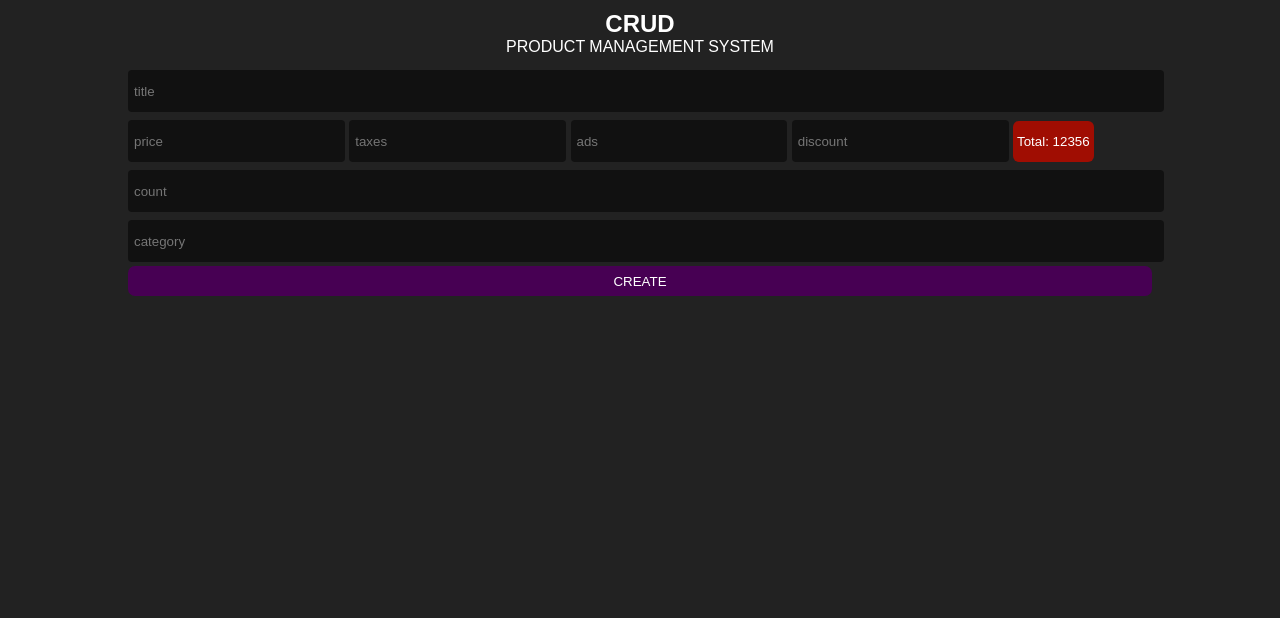
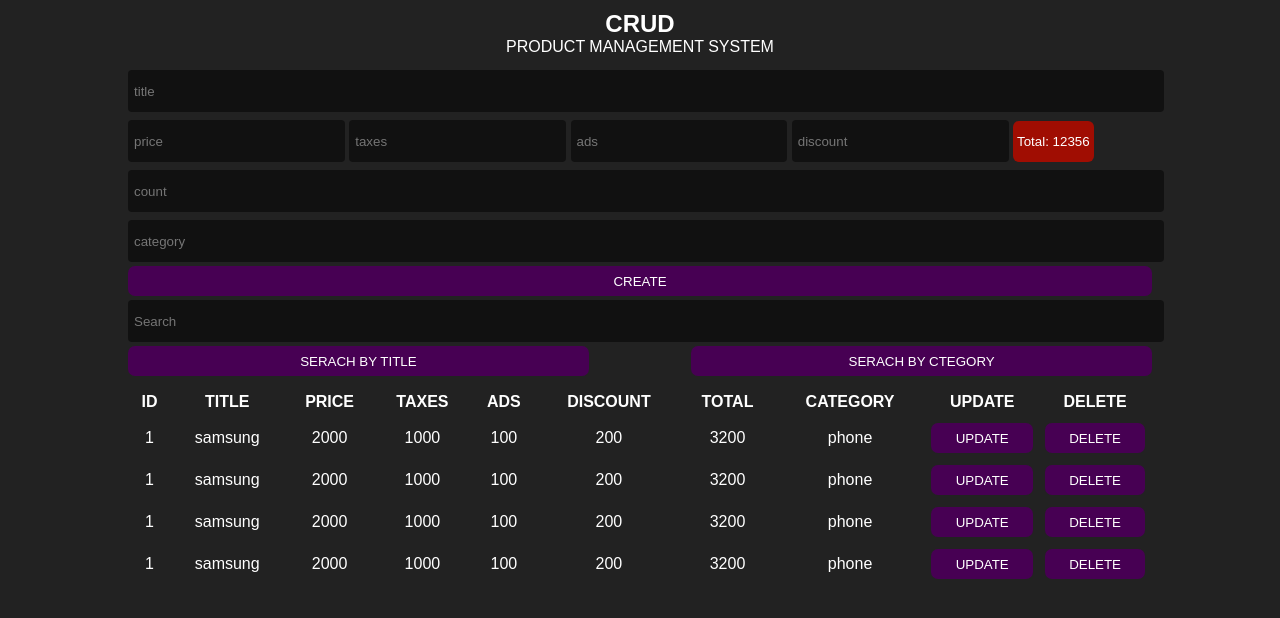
Before and after one commit to ElhabibIbaline/ElhabibIbaline-projet_CRUD_syst-me_de_gestion_de_produits_avec_javascript, a plain HTML site: page index.html in a window 1280 px wide. Drawn offline with Linux system fonts and the light colour scheme.

Commit message:
ajout outputs&style

```diff
--- a/index.html
+++ b/index.html
@@ -49,6 +49,84 @@
     </div>
 
     <div class="outputs">
+
+      <div class="searchBlock">
+        <input type="text" id="search" placeholder="Search" />
+        <div class="btnSearch">
+          <button id="searchTitle">
+            Serach By Title
+          </button>
+          <button id="searchCategory">
+            Serach By Ctegory
+          </button>
+        </div>
+      </div>
+
+      <table>
+        <tr>
+          <th>id</th>
+          <th>title</th>
+          <th>price</th>
+          <th>taxes</th>
+          <th>ads</th>
+          <th>discount</th>
+          <th>total</th>
+          <th>category</th>
+          <th>update</th>
+          <th>delete</th>
+        </tr>
+        <tbody id="tbody">
+          <tr>
+            <td>1</td>
+            <td>samsung</td>
+            <td>2000</td>
+            <td>1000</td>
+            <td>100</td>
+            <td>200</td>
+            <td>3200</td>
+            <td>phone</td>
+            <td><button id="update">update</button></td>
+            <td><button id="delete">delete</button></td>
+          </tr>
+          <tr>
+            <td>1</td>
+            <td>samsung</td>
+            <td>2000</td>
+            <td>1000</td>
+            <td>100</td>
+            <td>200</td>
+            <td>3200</td>
+            <td>phone</td>
+            <td><button id="update">update</button></td>
+            <td><button id="delete">delete</button></td>
+          </tr>
+          <tr>
+            <td>1</td>
+            <td>samsung</td>
+            <td>2000</td>
+            <td>1000</td>
+            <td>100</td>
+            <td>200</td>
+            <td>3200</td>
+            <td>phone</td>
+            <td><button id="update">update</button></td>
+            <td><button id="delete">delete</button></td>
+          </tr>
+          <tr>
+            <td>1</td>
+            <td>samsung</td>
+            <td>2000</td>
+            <td>1000</td>
+            <td>100</td>
+            <td>200</td>
+            <td>3200</td>
+            <td>phone</td>
+            <td><button id="update">update</button></td>
+            <td><button id="delete">delete</button></td>
+          </tr>
+        </tbody>
+      </table>
+
     </div>
 
 
--- a/style.css
+++ b/style.css
@@ -74,3 +74,31 @@ button:hover {
     letter-spacing: 1px;
 
 }
+
+/*=====================
+outputs
+=========================*/
+
+.btnSearch {
+    display: flex;
+    justify-content: space-between;
+
+}
+
+.btnSearch button {
+    width: 45%;
+}
+
+table {
+    width: 100%;
+    text-align: center;
+    margin: 10px 0;
+}
+
+table th {
+    text-transform: uppercase;
+}
+
+th, td {
+    padding: 5px;
+}
```
